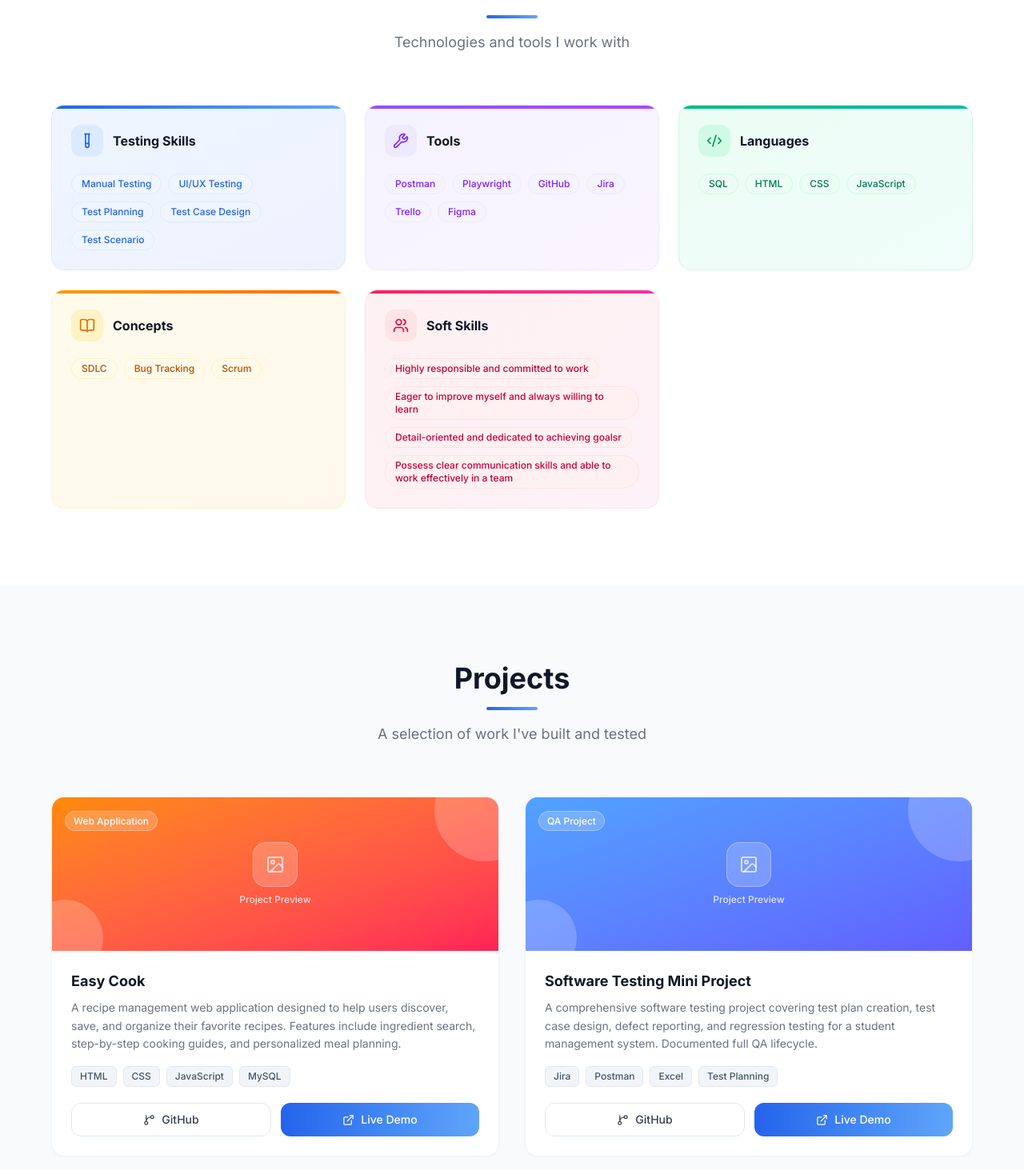
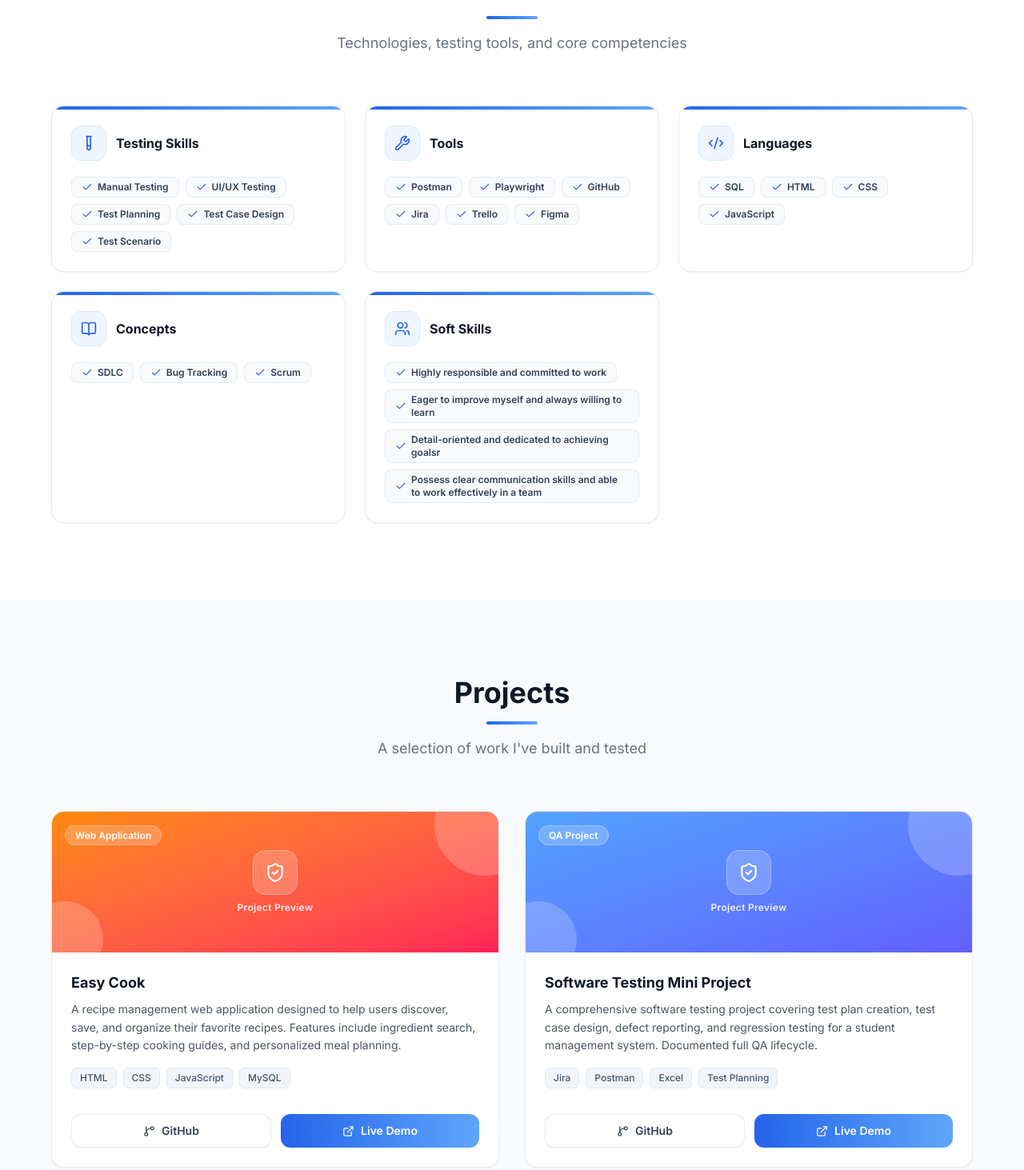
Before and after one commit to ptrptt/portfolio, a Next.js app: page / in a window 1280 px wide. Shown: the part 2487-3950 px from the top of the page at 80% size. Built offline with nearby package versions, Linux system fonts and the light colour scheme.

Commit message:
style(projects): redesign project cards with enhanced headers and refined button states

```diff
--- a/src/components/ProjectsSection.tsx
+++ b/src/components/ProjectsSection.tsx
@@ -1,6 +1,6 @@
 "use client";
 
-import { GitBranch, ExternalLink, ImageIcon } from "lucide-react";
+import { GitBranch, ExternalLink, ShieldCheck } from "lucide-react";
 import { motion } from "framer-motion";
 import { Section, SectionHeader } from "@/components/ui/SectionHeader";
 import { FadeUp, ScaleIn } from "@/components/ui/Animations";
@@ -23,71 +23,74 @@ export function ProjectsSection() {
             <motion.article
               whileHover={{ y: -6 }}
               transition={{ type: "spring", stiffness: 300, damping: 20 }}
-              className="group relative bg-white rounded-2xl border border-slate-100 shadow-sm shadow-slate-100 overflow-hidden hover:shadow-xl hover:shadow-slate-200/50 hover:border-slate-200 transition-shadow duration-300"
+              className="group relative bg-white rounded-2xl border border-slate-200/80 shadow-xs overflow-hidden hover:shadow-xl hover:shadow-blue-500/10 hover:border-blue-200 transition-all duration-300 flex flex-col justify-between h-full"
               aria-label={`${project.title} project`}
             >
-              {/* Image Placeholder */}
+              {/* Header preview */}
               <div
-                className={`relative h-48 bg-gradient-to-br ${project.gradient} flex items-center justify-center overflow-hidden`}
+                className={`relative h-44 bg-gradient-to-br ${project.gradient} flex items-center justify-center overflow-hidden p-6`}
                 aria-label={`${project.title} project image placeholder`}
               >
                 {/* Decorative pattern */}
                 <div
                   aria-hidden="true"
-                  className="absolute inset-0 opacity-20"
+                  className="absolute inset-0 opacity-20 pointer-events-none"
                 >
                   <div className="absolute top-0 right-0 w-32 h-32 rounded-full bg-white translate-x-12 -translate-y-12" />
                   <div className="absolute bottom-0 left-0 w-24 h-24 rounded-full bg-white -translate-x-8 translate-y-8" />
                 </div>
 
+                {/* Center glass icon badge */}
                 <div className="relative text-center">
-                  <div className="w-14 h-14 rounded-2xl bg-white/20 border border-white/30 flex items-center justify-center mx-auto mb-2 backdrop-blur-sm">
-                    <ImageIcon
-                      size={24}
-                      className="text-white/70"
+                  <div className="w-14 h-14 rounded-2xl bg-white/20 border border-white/30 flex items-center justify-center mx-auto mb-2 backdrop-blur-md shadow-xs group-hover:scale-110 transition-transform duration-300">
+                    <ShieldCheck
+                      size={26}
+                      className="text-white drop-shadow-xs"
                       aria-hidden="true"
                     />
                   </div>
-                  <p className="text-white/80 text-xs font-medium">
+                  <p className="text-white/90 text-xs font-semibold tracking-wide">
                     Project Preview
                   </p>
                 </div>
 
-                {/* Subtitle badge */}
+                {/* Category subtitle pill badge */}
                 <div className="absolute top-4 left-4">
-                  <span className="px-2.5 py-1 rounded-full bg-white/20 backdrop-blur-sm border border-white/30 text-white text-xs font-medium">
+                  <span className="px-3 py-1 rounded-full bg-white/20 backdrop-blur-md border border-white/30 text-white text-xs font-semibold shadow-xs">
                     {project.subtitle}
                   </span>
                 </div>
               </div>
 
               {/* Content */}
-              <div className="p-6">
-                <h3 className="text-lg font-bold text-gray-900 mb-2">
+              <div className="p-6 flex flex-col flex-1 justify-between">
+                <div>
+                  <h3 className="text-lg font-bold text-gray-900 mb-2 group-hover:text-[#2563EB] transition-colors duration-200">
                     {project.title}
                   </h3>
-                <p className="text-sm text-gray-500 leading-relaxed mb-4">
+                  <p className="text-sm text-gray-600 leading-relaxed mb-4">
                     {project.description}
                   </p>
 
                   {/* Tech badges */}
                   <div
-                  className="flex flex-wrap gap-2 mb-5"
+                    className="flex flex-wrap gap-2 mb-6"
                     aria-label="Technologies used"
                   >
                     {project.technologies.map((tech) => (
                       <TechBadge key={tech} label={tech} />
                     ))}
                   </div>
+                </div>
 
                 {/* Action buttons */}
-                <div className="flex gap-3">
+                <div className="flex gap-3 pt-2">
                   <a
                     href={project.githubUrl}
                     target="_blank"
                     rel="noopener noreferrer"
                     id={`project-github-${project.id}`}
-                    className="flex-1 inline-flex items-center justify-center gap-2 px-4 py-2.5 rounded-xl border border-slate-200 text-sm font-medium text-gray-700 hover:bg-gray-50 hover:border-slate-300 transition-all duration-200 focus:outline-none focus-visible:ring-2 focus-visible:ring-[#2563EB]"
+                    className="flex-1 inline-flex items-center justify-center gap-2 px-4 py-2.5 rounded-xl border border-slate-200/80 bg-white text-sm font-semibold text-slate-700 hover:bg-slate-50 hover:border-slate-300 hover:text-slate-900 hover:scale-[1.02] active:scale-[0.98] transition-all duration-200 focus:outline-none focus-visible:ring-2 focus-visible:ring-[#2563EB] shadow-xs"
                     aria-label={`View ${project.title} on GitHub`}
                   >
                     <GitBranch size={15} aria-hidden="true" />
@@ -98,7 +101,7 @@ export function ProjectsSection() {
                     target="_blank"
                     rel="noopener noreferrer"
                     id={`project-demo-${project.id}`}
-                    className="flex-1 inline-flex items-center justify-center gap-2 px-4 py-2.5 rounded-xl bg-gradient-to-r from-[#2563EB] to-[#60A5FA] text-sm font-medium text-white hover:opacity-90 transition-all duration-200 focus:outline-none focus-visible:ring-2 focus-visible:ring-[#2563EB]"
+                    className="flex-1 inline-flex items-center justify-center gap-2 px-4 py-2.5 rounded-xl bg-gradient-to-r from-[#2563EB] to-[#60A5FA] text-sm font-semibold text-white hover:opacity-95 hover:shadow-md hover:shadow-blue-500/20 hover:scale-[1.02] active:scale-[0.98] transition-all duration-200 focus:outline-none focus-visible:ring-2 focus-visible:ring-[#2563EB] shadow-xs"
                     aria-label={`View live demo of ${project.title}`}
                   >
                     <ExternalLink size={15} aria-hidden="true" />
--- a/src/components/SkillsSection.tsx
+++ b/src/components/SkillsSection.tsx
@@ -6,6 +6,7 @@ import {
   Code2,
   BookOpen,
   Users,
+  Check,
   LucideIcon,
 } from "lucide-react";
 import { Section, SectionHeader } from "@/components/ui/SectionHeader";
@@ -20,75 +21,37 @@ const iconMap: Record<string, LucideIcon> = {
   Users,
 };
 
-const cardColors = [
-  {
-    bg: "from-blue-50 to-indigo-50",
-    border: "border-blue-100",
-    icon: "bg-blue-100 text-[#2563EB]",
-    pill: "bg-blue-50 text-[#2563EB] border-blue-100",
-    accent: "from-[#2563EB] to-[#60A5FA]",
-  },
-  {
-    bg: "from-violet-50 to-purple-50",
-    border: "border-violet-100",
-    icon: "bg-violet-100 text-violet-600",
-    pill: "bg-violet-50 text-violet-600 border-violet-100",
-    accent: "from-violet-500 to-purple-500",
-  },
-  {
-    bg: "from-emerald-50 to-teal-50",
-    border: "border-emerald-100",
-    icon: "bg-emerald-100 text-emerald-600",
-    pill: "bg-emerald-50 text-emerald-700 border-emerald-100",
-    accent: "from-emerald-500 to-teal-500",
-  },
-  {
-    bg: "from-amber-50 to-orange-50",
-    border: "border-amber-100",
-    icon: "bg-amber-100 text-amber-600",
-    pill: "bg-amber-50 text-amber-700 border-amber-100",
-    accent: "from-amber-500 to-orange-500",
-  },
-  {
-    bg: "from-rose-50 to-pink-50",
-    border: "border-rose-100",
-    icon: "bg-rose-100 text-rose-600",
-    pill: "bg-rose-50 text-rose-700 border-rose-100",
-    accent: "from-rose-500 to-pink-500",
-  },
-];
-
 export function SkillsSection() {
   return (
-    <Section id="skills" className="bg-white">
+    <Section id="skills" className="bg-white border-t border-slate-100">
       <FadeUp>
         <SectionHeader
           title="Skills"
-          subtitle="Technologies and tools I work with"
+          subtitle="Technologies, testing tools, and core competencies"
         />
       </FadeUp>
 
       <div className="grid grid-cols-1 sm:grid-cols-2 lg:grid-cols-3 gap-6">
         {skillCategories.map((category, index) => {
           const Icon = iconMap[category.icon] ?? BookOpen;
-          const color = cardColors[index % cardColors.length];
 
           return (
             <ScaleIn key={category.title} delay={index * 0.1}>
               <article
-                className={`group relative bg-gradient-to-br ${color.bg} rounded-2xl p-6 border ${color.border} hover:shadow-lg hover:-translate-y-1 transition-all duration-300 overflow-hidden h-full`}
+                className="group relative bg-white rounded-2xl p-6 border border-slate-200/80 shadow-xs hover:shadow-xl hover:shadow-blue-500/10 hover:border-blue-200 transition-all duration-300 overflow-hidden h-full flex flex-col justify-between"
                 aria-label={`${category.title} skills`}
               >
-                {/* Top accent gradient bar */}
+                {/* Top accent bar */}
                 <div
                   aria-hidden="true"
-                  className={`absolute top-0 left-0 right-0 h-1 bg-gradient-to-r ${color.accent} rounded-t-2xl`}
+                  className="absolute top-0 left-0 right-0 h-1 bg-gradient-to-r from-[#2563EB] to-[#60A5FA]"
                 />
 
-                {/* Icon + Title */}
+                <div>
+                  {/* Icon header + Title */}
                   <div className="flex items-center gap-3 mb-5">
                     <div
-                    className={`w-10 h-10 rounded-xl ${color.icon} flex items-center justify-center shrink-0`}
+                      className="w-11 h-11 rounded-xl bg-blue-50 text-[#2563EB] border border-blue-100 flex items-center justify-center shrink-0 group-hover:bg-[#2563EB] group-hover:text-white transition-colors duration-300"
                       aria-hidden="true"
                     >
                       <Icon size={20} />
@@ -105,14 +68,14 @@ export function SkillsSection() {
                   >
                     {category.skills.map((skill) => (
                       <li key={skill}>
-                      <span
-                        className={`inline-flex items-center px-3 py-1 rounded-full text-xs font-medium border ${color.pill} transition-transform duration-200 group-hover:scale-[1.02]`}
-                      >
-                        {skill}
+                        <span className="inline-flex items-center gap-1.5 px-3 py-1 rounded-lg text-xs font-semibold bg-slate-50 text-slate-700 border border-slate-200/80 transition-all duration-200 hover:bg-blue-50 hover:text-[#2563EB] hover:border-blue-200 hover:scale-[1.02]">
+                          <Check className="w-3.5 h-3.5 text-[#2563EB] shrink-0" />
+                          <span>{skill}</span>
                         </span>
                       </li>
                     ))}
                   </ul>
+                </div>
               </article>
             </ScaleIn>
           );
```
Lines whose indentation alone changed are shown as unchanged.
